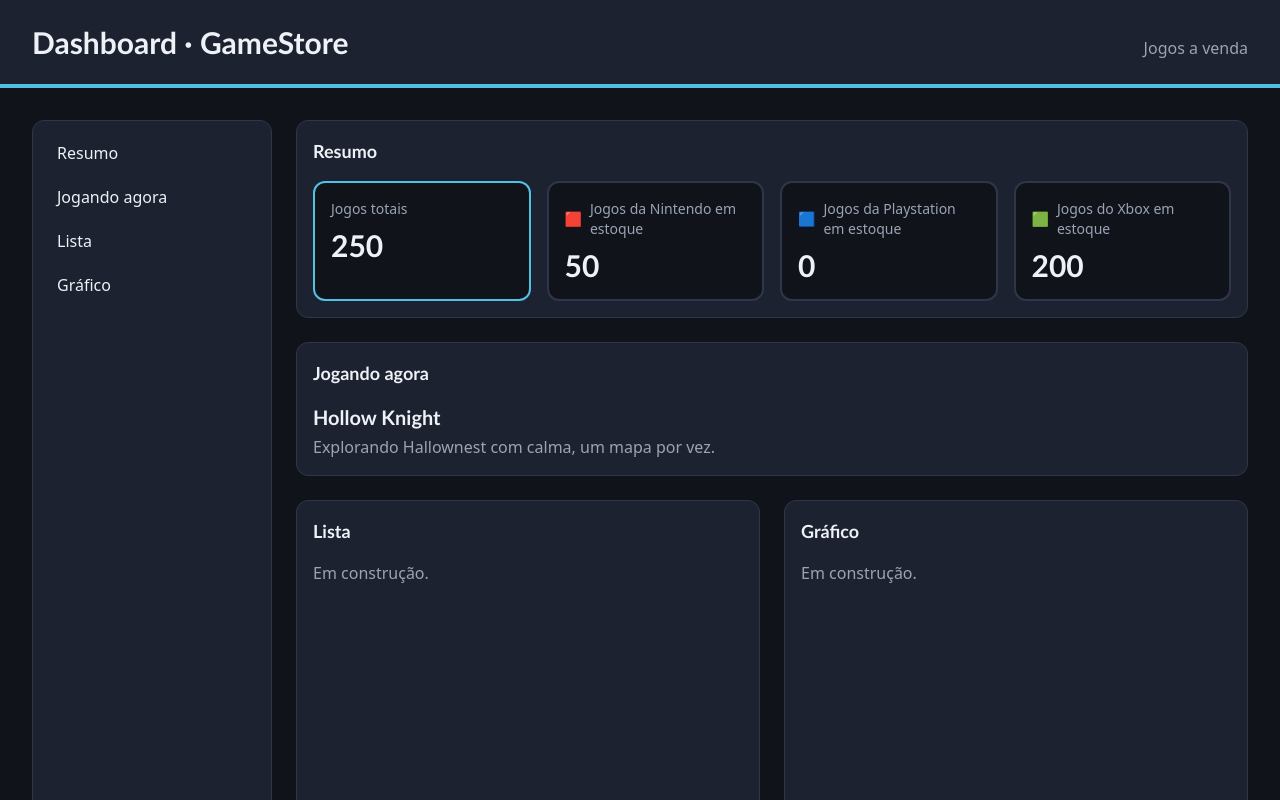
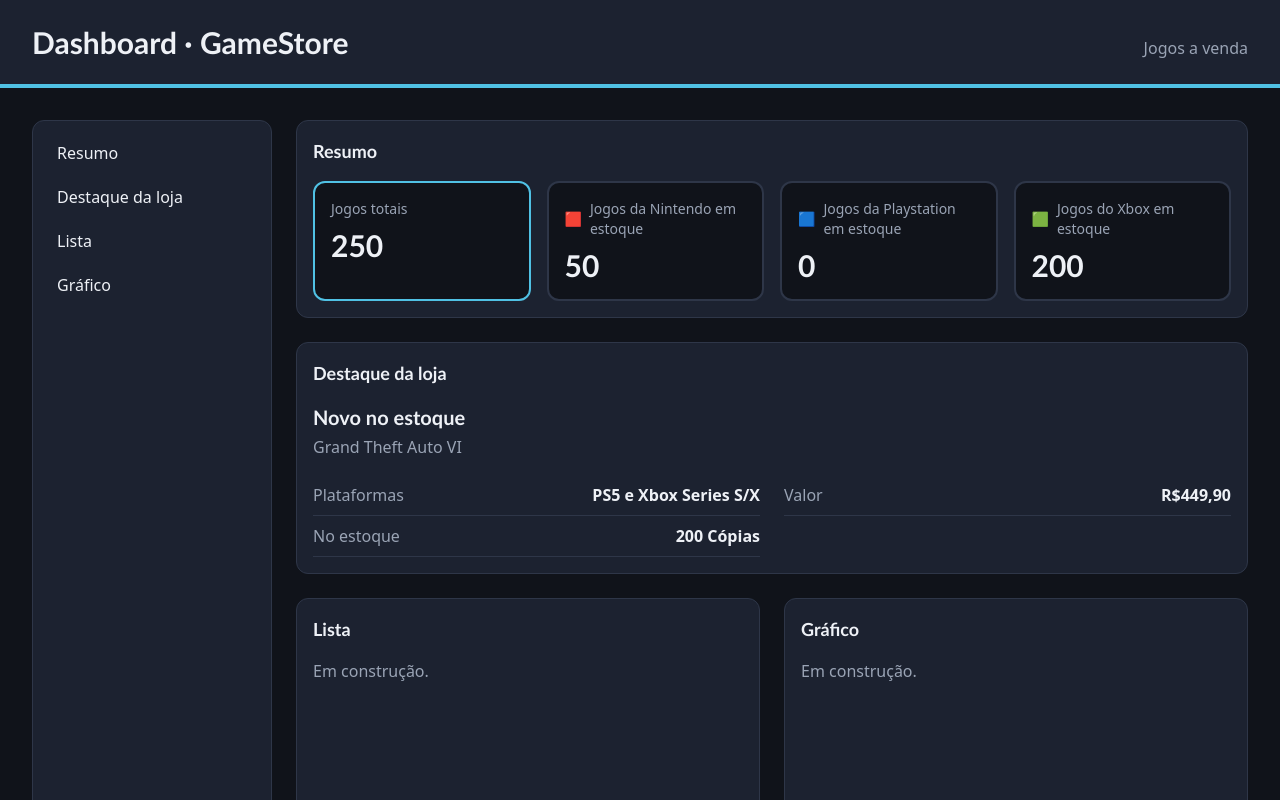
Before and after one commit to BrunoCapellari/dashboard-project, a React (Vite) app: page / in a window 1280 px wide. Shown: the top 800 px of the page. Built offline with nearby package versions, Linux system fonts and the light colour scheme.

Commit message:
feat: add InfoRow component with props

```diff
--- a/src/App.jsx
+++ b/src/App.jsx
@@ -3,6 +3,7 @@ import Footer from './components/Footer.jsx';
 import Menu from './components/Menu.jsx';
 import SummaryCard from './components/SummaryCard.jsx';
 import Panel from './components/Panel.jsx';
+import InfoRow from './components/InfoRow.jsx';
 
 function App() {
   return (
@@ -40,11 +41,18 @@ function App() {
           </div>
         </Panel>
 
-        <Panel id="highlight" title="Jogando agora" className="md:col-span-2">
-          <h3 className="font-heading text-xl font-bold">Hollow Knight</h3>
-          <p className="mt-1 text-muted">
-            Explorando Hallownest com calma, um mapa por vez.
-          </p>
+        <Panel
+          id="highlight"
+          title="Destaque da loja"
+          className="md:col-span-2"
+        >
+          <h3 className="font-heading text-xl font-bold">Novo no estoque</h3>
+          <p className="mt-1 text-muted">Grand Theft Auto VI</p>
+          <div className="mt-4 grid gap-x-6 md:grid-cols-2">
+            <InfoRow label="Plataformas" value="PS5 e Xbox Series S/X" />
+            <InfoRow label="Valor" value="R$449,90" />
+            <InfoRow label="No estoque" value="200 Cópias" />
+          </div>
         </Panel>
 
         <Panel id="list" title="Lista" className="xl:min-h-80">
--- /dev/null
+++ b/src/components/InfoRow.jsx
@@ -0,0 +1,10 @@
+function InfoRow({ label, value }) {
+    return (
+        <p className="flex justify-between gap-4 border-b border-border py-2">
+            <span className="text-muted">{label}</span>
+            <span className="font-bold">{value}</span>
+        </p>
+    )
+}
+
+export default InfoRow
--- a/src/components/Menu.jsx
+++ b/src/components/Menu.jsx
@@ -42,7 +42,7 @@ function Menu() {
         </li>
         <li>
           <a href="#highlight" onClick={closeMenu} className={linkClass}>
-            Jogando agora
+            Destaque da loja
           </a>
         </li>
         <li>
```
